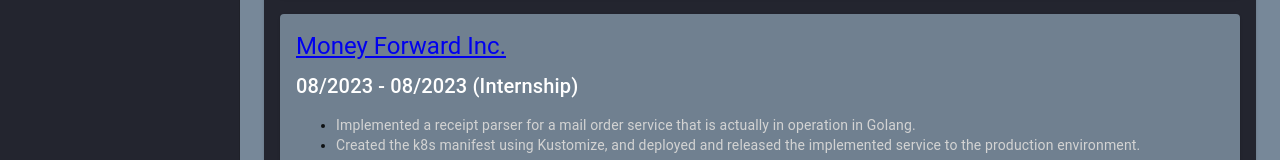
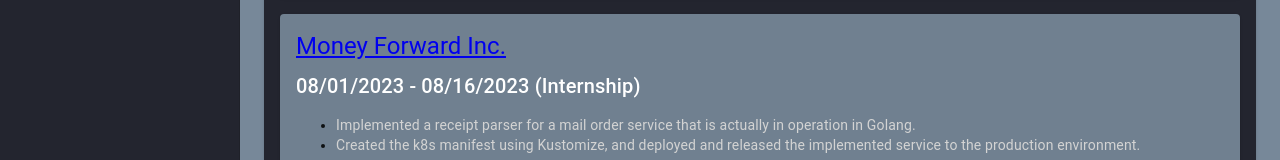
Before and after one commit to trapedev/trapedev.github.io, a React (Create React App) app in the folder app/: page /#/experiences in a window 1280 px wide. Shown: the part 481-641 px from the top of the page. Built offline with nearby package versions, Linux system fonts and the light colour scheme.

Commit message:
commit all changes

```diff
--- a/app/src/pages/experiences.tsx
+++ b/app/src/pages/experiences.tsx
@@ -50,7 +50,7 @@ const Experiences = () => {
               hyperLink="https://corp.moneyforward.com/en/"
             />
             <SubTitle
-              title={"08/2023 - 08/2023 (Internship)"}
+              title={"08/01/2023 - 08/16/2023 (Internship)"}
             />
             <BulletPointsList
               items={[
```
